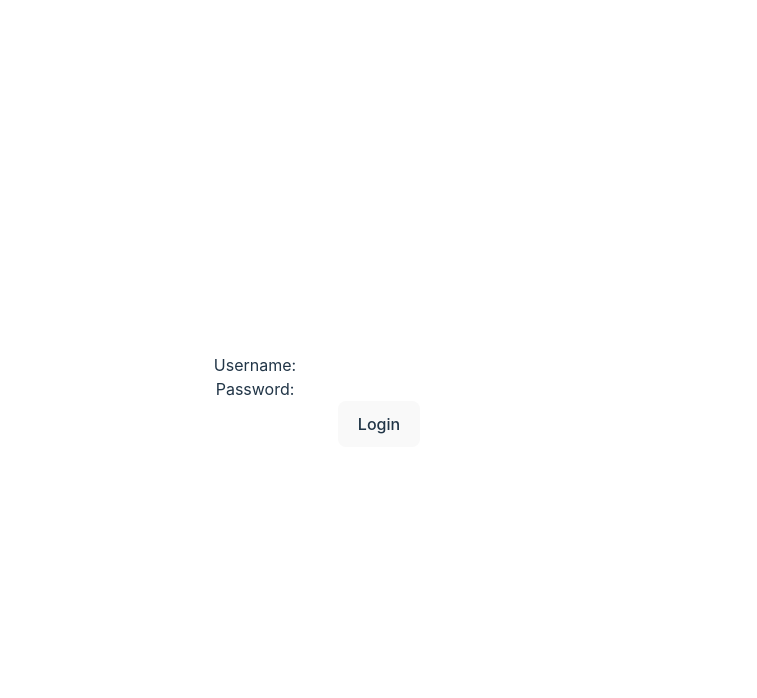
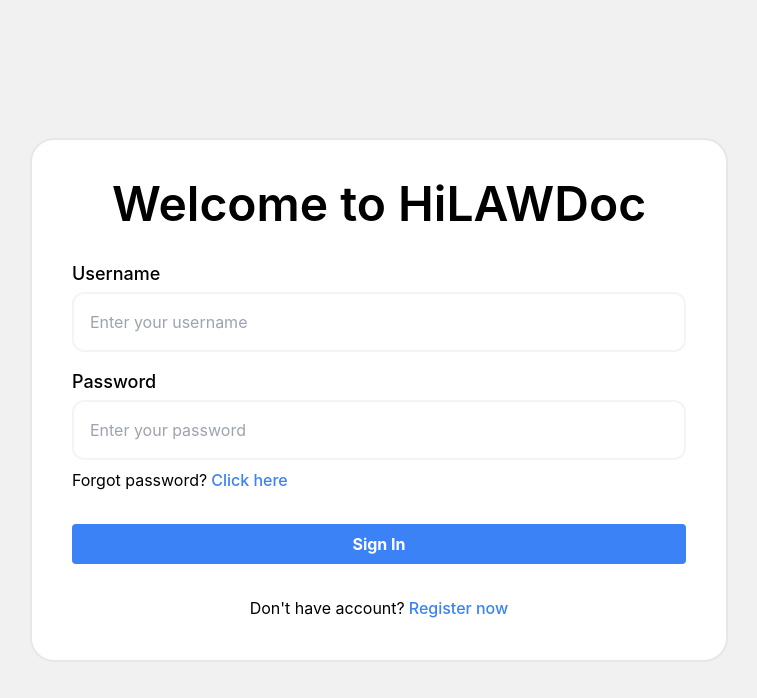
Before and after one commit to HiLAWDoc-LAW2024/hilawdoc-frontend, a React (Vite) app: page / in a window 1280 px wide. Shown: the top 698 px of the page, without its empty margins (261-1018 px from the left). Built offline with nearby package versions, Linux system fonts and the light colour scheme.

Commit message:
feat: add loginform component

```diff
--- a/src/App.jsx
+++ b/src/App.jsx
@@ -1,8 +1,4 @@
-import { useState } from 'react'
-import reactLogo from './assets/react.svg'
-import viteLogo from '/vite.svg'
-import './App.css'
-import Login from './pages/Login'
+import LoginPage from './pages/Login'
 import HomePage from './pages/Home'
 import { BrowserRouter as Router, Routes, Route } from 'react-router-dom';
 
@@ -10,7 +6,7 @@
   return (
     <Router>
       <Routes>
-        <Route path="/" element={<Login />} />
+        <Route path="/" element={<LoginPage />} />
         <Route path="/home" element={<HomePage />} />
       </Routes>
     </Router>
--- /dev/null
+++ b/src/components/LoginForm.jsx
@@ -0,0 +1,103 @@
+import React, { useState } from 'react';
+import { useNavigate } from 'react-router-dom';
+
+export default function LoginForm() {
+  const [username, setUsername] = useState('');
+  const [password, setPassword] = useState('');
+  const [error, setError] = useState('');
+  const [loading, setLoading] = useState(false);
+
+  const navigate = useNavigate();
+
+  const validateForm = () => {
+    if (!username || !password) {
+      setError('Username and password are required');
+      return false;
+    }
+    setError('');
+    return true;
+  };
+
+  const handleSubmit = async (event) => {
+    event.preventDefault();
+    if (!validateForm()) return;
+    setLoading(true);
+
+    const formDetails = new URLSearchParams();
+    formDetails.append('username', username);
+    formDetails.append('password', password);
+
+    try {
+      const response = await fetch('http://localhost:8000/token', {
+        method: 'POST',
+        headers: {
+          'Content-Type': 'application/x-www-form-urlencoded',
+        },
+        body: formDetails,
+      });
+
+      setLoading(false);
+
+      if (response.ok) {
+        const data = await response.json();
+        localStorage.setItem('token', data.access_token);
+        navigate('/home');
+      } else {
+        const errorData = await response.json();
+        setError(errorData.detail || 'Authentication failed!');
+      }
+    } catch (error) {
+      setLoading(false);
+      setError('An error occurred. Please try again later.');
+    }
+  };
+
+  return (
+    <div className='bg-white m-10 p-10 rounded-3xl border-2 border-gray-200'>
+      <h1 className='text-5xl font-semibold px-10'>Welcome to HiLAWDoc</h1>
+      <div>
+        <form onSubmit={handleSubmit}>
+          <div className='mt-8'>
+            <label className='text-lg font-medium' htmlFor="username">Username</label>
+            <input
+              className='w-full border-2 border-gray-100 rounded-xl p-4 mt-1 bg-transparent'
+              type="text"
+              name="username"
+              id='username'
+              value={username}
+              onChange={(e) => setUsername(e.target.value)}
+              placeholder='Enter your username'
+            />
+          </div>
+          <div className='mt-4'>
+            <label className='text-lg font-medium' htmlFor="password">Password</label>
+            <input
+              className='w-full border-2 border-gray-100 rounded-xl p-4 mt-1 bg-transparent'
+              type="password"
+              name="password"
+              id='password'
+              value={password}
+              onChange={(e) => setPassword(e.target.value)}
+              placeholder='Enter your password'
+            />
+          </div>
+          <div className='mt-2 flex'>
+            <p>Forgot password?</p>
+            <button className='text-blue-500 text-base font-medium ml-1'>Click here</button>
+          </div>
+          <div className='mt-8 flex flex-col gap-y-4'>
+            <button
+              type='submit'
+              className="active:scale-[.98] active:duration-75 hover:scale-[1.02] ease-in-out transition-all bg-blue-500 hover:bg-blue-700 text-white font-bold py-2 px-4 rounded">
+              Sign In
+            </button>
+          </div>
+        </form>
+        <div className='mt-8 flex justify-center items-center'>
+          <p>Don't have account?</p>
+          <button className='text-blue-500 text-base font-medium ml-1'>Register now</button>
+        </div>
+      </div>
+    </div>
+  )
+}
--- a/src/index.css
+++ b/src/index.css
@@ -2,71 +2,14 @@
 @tailwind components;
 @tailwind utilities;
 
-:root {
+body {
+  margin: 0;
+  background: #f1f1f1;
   font-family: Inter, system-ui, Avenir, Helvetica, Arial, sans-serif;
-  line-height: 1.5;
-  font-weight: 400;
-
-  color-scheme: light dark;
-  color: rgba(255, 255, 255, 0.87);
-  background-color: #242424;
-
-  font-synthesis: none;
-  text-rendering: optimizeLegibility;
   -webkit-font-smoothing: antialiased;
   -moz-osx-font-smoothing: grayscale;
 }
 
-a {
-  font-weight: 500;
-  color: #646cff;
-  text-decoration: inherit;
+code {
+  font-family: source-code-pro, Menlo, Monaco, Consolas, monospace;
 }
-a:hover {
-  color: #535bf2;
-}
-
-body {
-  margin: 0;
-  display: flex;
-  place-items: center;
-  min-width: 320px;
-  min-height: 100vh;
-}
-
-h1 {
-  font-size: 3.2em;
-  line-height: 1.1;
-}
-
-button {
-  border-radius: 8px;
-  border: 1px solid transparent;
-  padding: 0.6em 1.2em;
-  font-size: 1em;
-  font-weight: 500;
-  font-family: inherit;
-  background-color: #1a1a1a;
-  cursor: pointer;
-  transition: border-color 0.25s;
-}
-button:hover {
-  border-color: #646cff;
-}
-button:focus,
-button:focus-visible {
-  outline: 4px auto -webkit-focus-ring-color;
-}
-
-@media (prefers-color-scheme: light) {
-  :root {
-    color: #213547;
-    background-color: #ffffff;
-  }
-  a:hover {
-    color: #747bff;
-  }
-  button {
-    background-color: #f9f9f9;
-  }
-}
--- a/src/pages/Home.jsx
+++ b/src/pages/Home.jsx
@@ -22,7 +22,7 @@
     verifyToken();
   }, [navigate]);
 
-  return <div>Welcome to HiLAWDoc</div>;
+  return <div>This is home pages</div>;
 }
 
 export default HomePage;
--- a/src/pages/Login.jsx
+++ b/src/pages/Login.jsx
@@ -1,84 +1,21 @@
-import React, { useState } from 'react';
-import { useNavigate } from 'react-router-dom';
+import React from 'react';
+import LoginForm from '../components/LoginForm';
 
-function Login() {
-  const [username, setUsername] = useState('');
-  const [password, setPassword] = useState('');
-  const [error, setError] = useState('');
-  const [loading, setLoading] = useState(false);
-
-  const navigate = useNavigate();
-
-  const validateForm = () => {
-    if (!username || !password) {
-      setError('Username and password are required');
-      return false;
-    }
-    setError('');
-    return true;
-  };
-
-  const handleSubmit = async (event) => {
-    event.preventDefault();
-    if (!validateForm()) return;
-    setLoading(true);
-
-    const formDetails = new URLSearchParams();
-    formDetails.append('username', username);
-    formDetails.append('password', password);
-
-    try {
-      const response = await fetch('http://localhost:8000/token', {
-        method: 'POST',
-        headers: {
-          'Content-Type': 'application/x-www-form-urlencoded',
-        },
-        body: formDetails,
-      });
-
-
-      setLoading(false);
-
-      if (response.ok) {
-        const data = await response.json();
-        localStorage.setItem('token', data.access_token);
-        navigate('/home');
-      } else {
-        const errorData = await response.json();
-        setError(errorData.detail || 'Authentication failed!');
-      }
-    } catch (error) {
-      setLoading(false);
-      setError('An error occurred. Please try again later.');
-    }
-  };
-
+function LoginPage() {
   return (
-    <div>
-      <form onSubmit={handleSubmit}>
-        <div>
-          <label>Username:</label>
-          <input
-            type="text"
-            value={username}
-            onChange={(e) => setUsername(e.target.value)}
-          />
-        </div>
-        <div>
-          <label>Password:</label>
-          <input
-            type="password"
-            value={password}
-            onChange={(e) => setPassword(e.target.value)}
-          />
-        </div>
-        <button type="submit" disabled={loading}>
-          {loading ? 'Logging in...' : 'Login'}
-        </button>
-        {error && <p style={{ color: 'red' }}>{error}</p>}
-      </form>
+    <div className='flex w-full h-screen'>
+      <div className='w-full flex items-center justify-center'>
+        <LoginForm />
+      </div>
+      {/* <div className='w-full flex items-center justify-center lg:w-1/2'>
+        <LoginForm />
+      </div>
+      <div className='hidden relative lg:flex h-full w-1/2 items-center justify-center bg-gray-200'>
+        <div className='w-60 h-60 bg-gradient-to-tr from-violet-500 to-pink-500 rounded-full animate-bounce'/>
+        <div className='w-full h-1/2 absolute bottom-0 bg-white/10 backdrop-blur-lg'/>
+      </div> */}
     </div>
   );
 }
 
-export default Login;
+export default LoginPage;
```
Also changed, not shown: src/components/RegisterAccountForm.jsx (added), src/pages/RegisterAccount.jsx (added).
